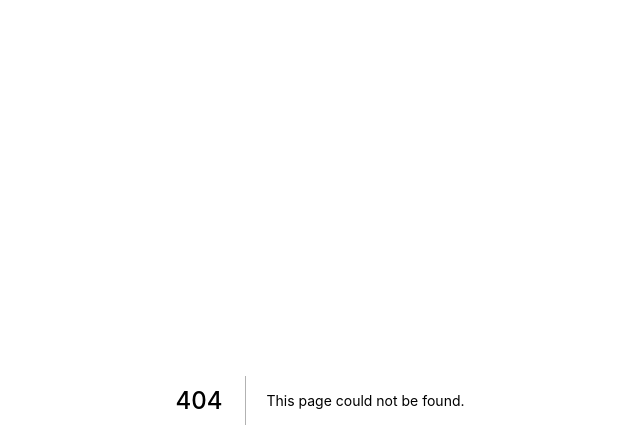
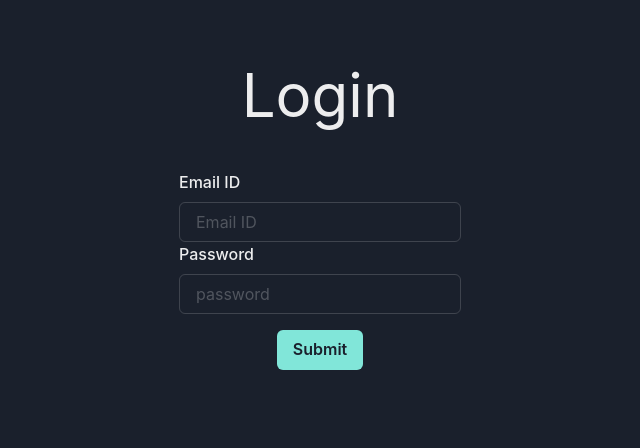
Before and after one commit to RKRohk/portfolio, a Next.js app: page /login in a window 1280 px wide. Before the commit this address had no page. Shown: the top 448 px of the page, without its empty margins (320-960 px from the left). Built offline with nearby package versions, Linux system fonts and the light colour scheme.

Commit message:
Added login screen using formik

```diff
--- a/package.json
+++ b/package.json
@@ -12,6 +12,7 @@
     "@chakra-ui/react": "^1.0.3",
     "@emotion/react": "^11.1.2",
     "@emotion/styled": "^11.0.0",
+    "formik": "^2.2.6",
     "framer-motion": "^2.9.5",
     "mongodb": "^3.6.3",
     "next": "10.0.3",
--- /dev/null
+++ b/pages/login.tsx
@@ -0,0 +1,94 @@
+import {
+  Box,
+  Button,
+  Center,
+  Container,
+  Flex,
+  FormControl,
+  FormErrorMessage,
+  FormLabel,
+  Input,
+  Text,
+} from "@chakra-ui/react";
+import { Field, Form, Formik, FormikErrors, FormikValues } from "formik";
+import Head from "next/head";
+
+export default function Login(props) {
+  return (
+    <div>
+      <Head>
+        <title>Login</title>
+        <link rel="icon" href="/favicon.ico" />
+        <meta name="description" content="Rohan's Website" />
+      </Head>
+      <Flex justifyContent="center" my={50}>
+        <Center my="auto" flexDir="column">
+          <Box>
+            <Text fontSize="6xl">Login</Text>
+          </Box>
+          <Box my={30}>
+            <Formik
+              initialValues={{ email: "", password: "" }}
+              onSubmit={(values, actions) => {
+                setTimeout(() => {
+                  alert(JSON.stringify(values, null, 2));
+                  actions.setSubmitting(false);
+                }, 1000);
+              }}
+            >
+              {(props) => {
+                return (
+                  <Form>
+                    <Field name="email">
+                      {({ field, form }) => (
+                        <FormControl
+                          isInvalid={form.errors.email && form.touched.email}
+                        >
+                          <FormLabel htmlFor="email">Email ID</FormLabel>
+                          <Input {...field} id="email" placeholder="Email ID" />
+                          <FormErrorMessage>
+                            {form.errors.email}
+                          </FormErrorMessage>
+                        </FormControl>
+                      )}
+                    </Field>
+                    <Field name="password">
+                      {({ field, form }) => (
+                        <FormControl
+                          isInvalid={
+                            form.errors.password && form.touched.password
+                          }
+                        >
+                          <FormLabel htmlFor="password">Password</FormLabel>
+                          <Input
+                            {...field}
+                            id="password"
+                            type="password"
+                            placeholder="password"
+                          />
+                          <FormErrorMessage>
+                            {form.errors.password}
+                          </FormErrorMessage>
+                        </FormControl>
+                      )}
+                    </Field>
+                    <Center>
+                      <Button
+                        mt={4}
+                        colorScheme="teal"
+                        isLoading={props.isSubmitting}
+                        type="submit"
+                      >
+                        Submit
+                      </Button>
+                    </Center>
+                  </Form>
+                );
+              }}
+            </Formik>
+          </Box>
+        </Center>
+      </Flex>
+    </div>
+  );
+}
```
Also changed, not shown: 1 other file (tests, documents, lock files or other folders).
